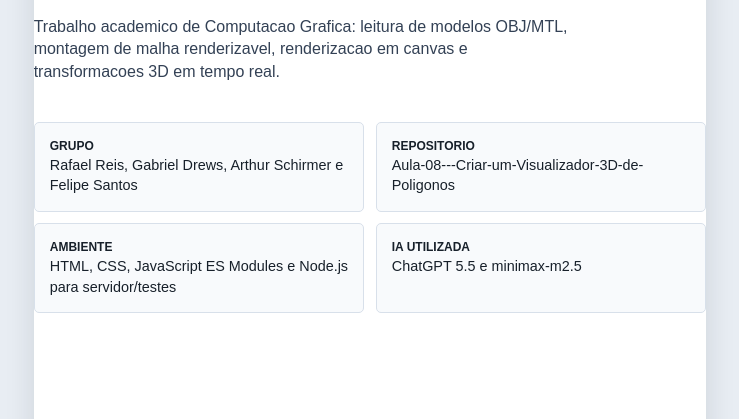
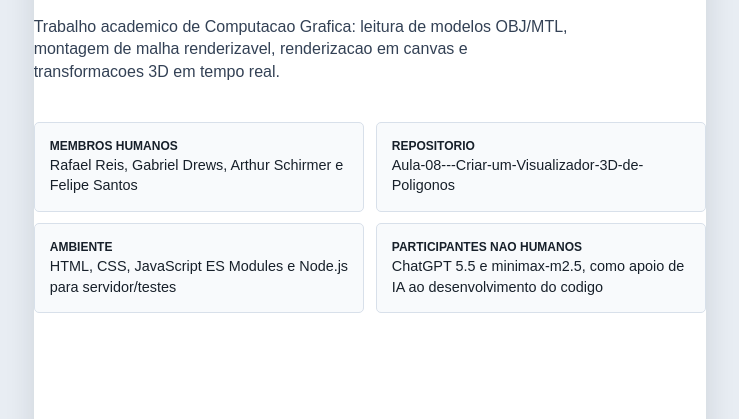
Before and after one commit to Gabeez11/Aula-08---Criar-um-Visualizador-3D-de-Poligonos, a website: page docs/relatorio-tecnico.html in a window 1280 px wide. Shown: the part 381-800 px from the top of the page, without its empty margins (270-1009 px from the left). Drawn offline with Linux system fonts and the light colour scheme.

Commit message:
docs: identify ai contributors

```diff
--- a/docs/relatorio-tecnico.html
+++ b/docs/relatorio-tecnico.html
@@ -228,7 +228,7 @@
 
           <div class="meta-grid">
             <div class="meta-card">
-              <strong>Grupo</strong>
+              <strong>Membros humanos</strong>
               Rafael Reis, Gabriel Drews, Arthur Schirmer e Felipe Santos
             </div>
             <div class="meta-card">
@@ -240,8 +240,8 @@
               HTML, CSS, JavaScript ES Modules e Node.js para servidor/testes
             </div>
             <div class="meta-card">
-              <strong>IA utilizada</strong>
-              ChatGPT 5.5 e minimax-m2.5
+              <strong>Participantes nao humanos</strong>
+              ChatGPT 5.5 e minimax-m2.5, como apoio de IA ao desenvolvimento do codigo
             </div>
           </div>
         </div>
@@ -575,7 +575,9 @@
         </p>
 
         <p class="small">
-          Ferramentas de IA utilizadas: ChatGPT 5.5 e minimax-m2.5.
+          Participantes nao humanos identificados no desenvolvimento: ChatGPT 5.5 e
+          minimax-m2.5. Justificativa registrada: apoio de IA ao desenvolvimento do
+          codigo.
         </p>
 
         <div class="footer">
```
Also changed, not shown: index.html (+4 -1 lines), 1 other file.
